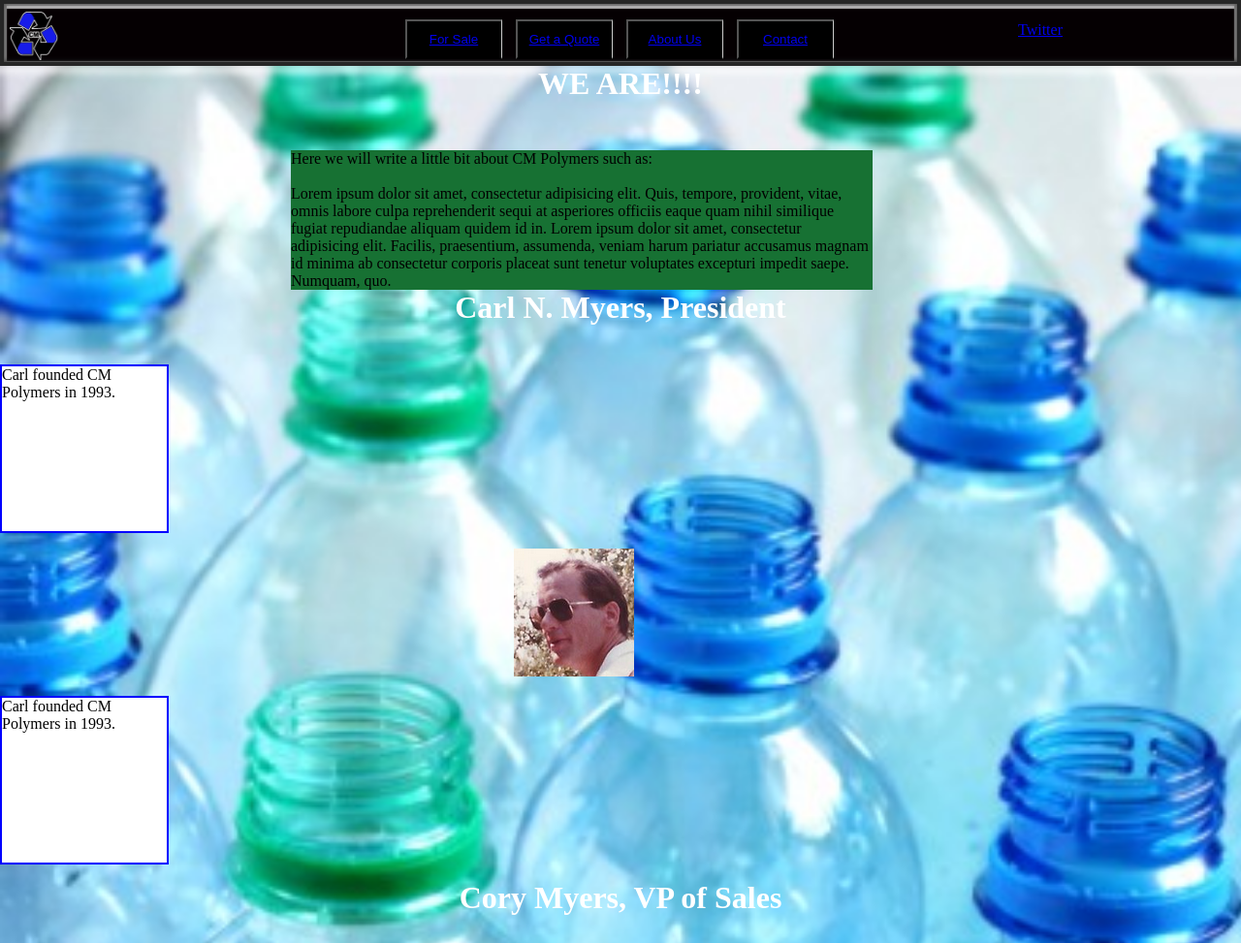
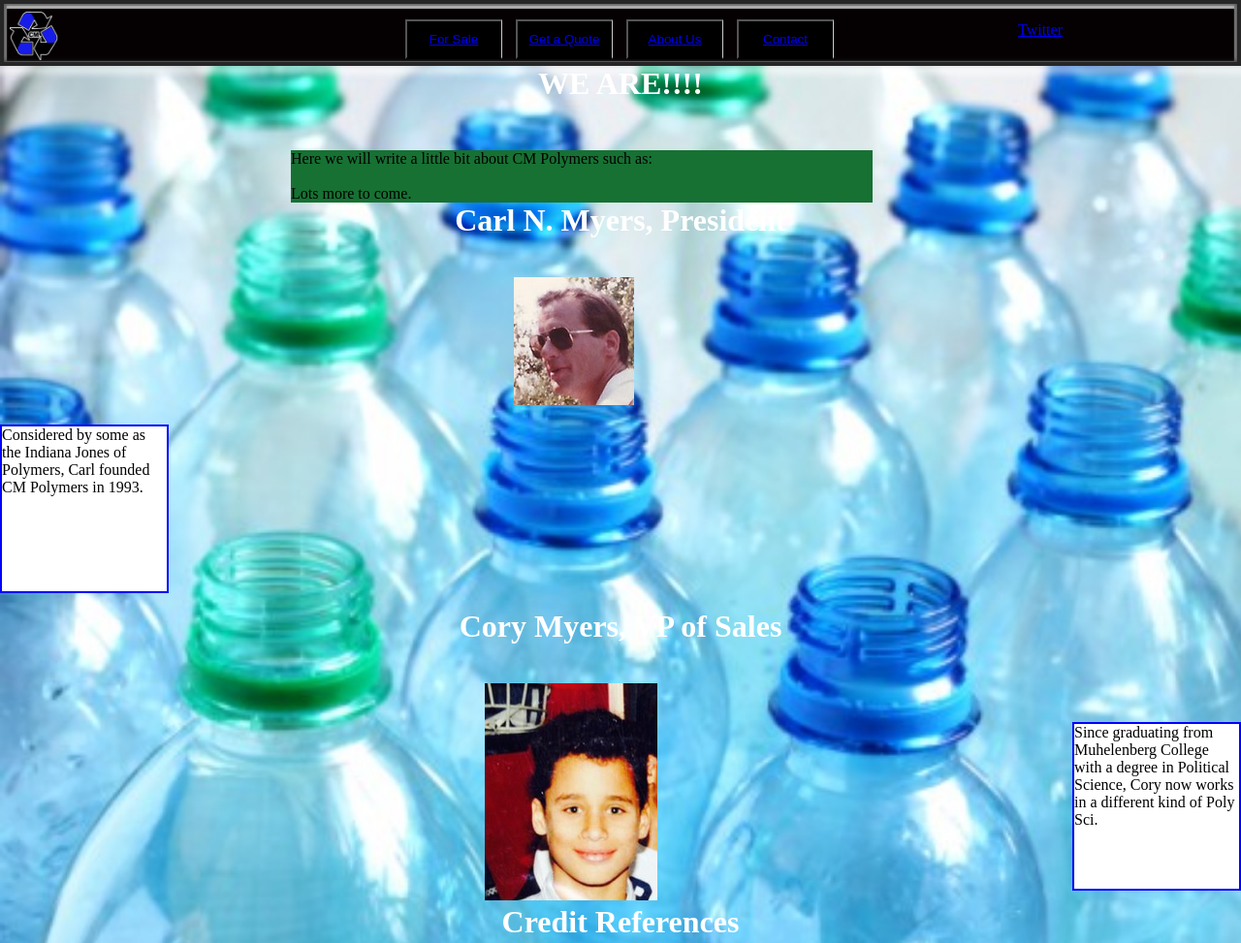
Before and after one commit to ianegriggs/cmpolymers, a plain HTML site: page about-us.html in a window 1280 px wide. Shown: the top 973 px of the page at 97% size. Drawn offline with Linux system fonts and the light colour scheme.

Commit message:
restore to last stable commit

```diff
--- a/about-us.html
+++ b/about-us.html
@@ -27,19 +27,16 @@
 	<div>
 		<h1>WE ARE!!!!</h1>
 
-
-
 		<section>Here we will write a little bit about CM Polymers such as:<br>
 			<br>
-		Lorem ipsum dolor sit amet, consectetur adipisicing elit. Quis, tempore, provident, vitae, omnis labore culpa reprehenderit sequi at asperiores officiis eaque quam nihil similique fugiat repudiandae aliquam quidem id in. Lorem ipsum dolor sit amet, consectetur adipisicing elit. Facilis, praesentium, assumenda, veniam harum pariatur accusamus magnam id minima ab consectetur corporis placeat sunt tenetur voluptates excepturi impedit saepe. Numquam, quo.</section>
+		Lots more to come.</section>
 	</div>
 
 
 	<div>
 		<h1>Carl N. Myers, President</h1>
-		<p id="bio">Carl founded CM Polymers in 1993.</p>
 		<img id="carl" src="images/carl.png" alt="Carl Myers">
-		<p id="bio">Carl founded CM Polymers in 1993.</p>
+		<p id="bio">Considered by some as the Indiana Jones of Polymers, Carl founded CM Polymers in 1993.</p>
 	</div>
 
 	<div>
```
